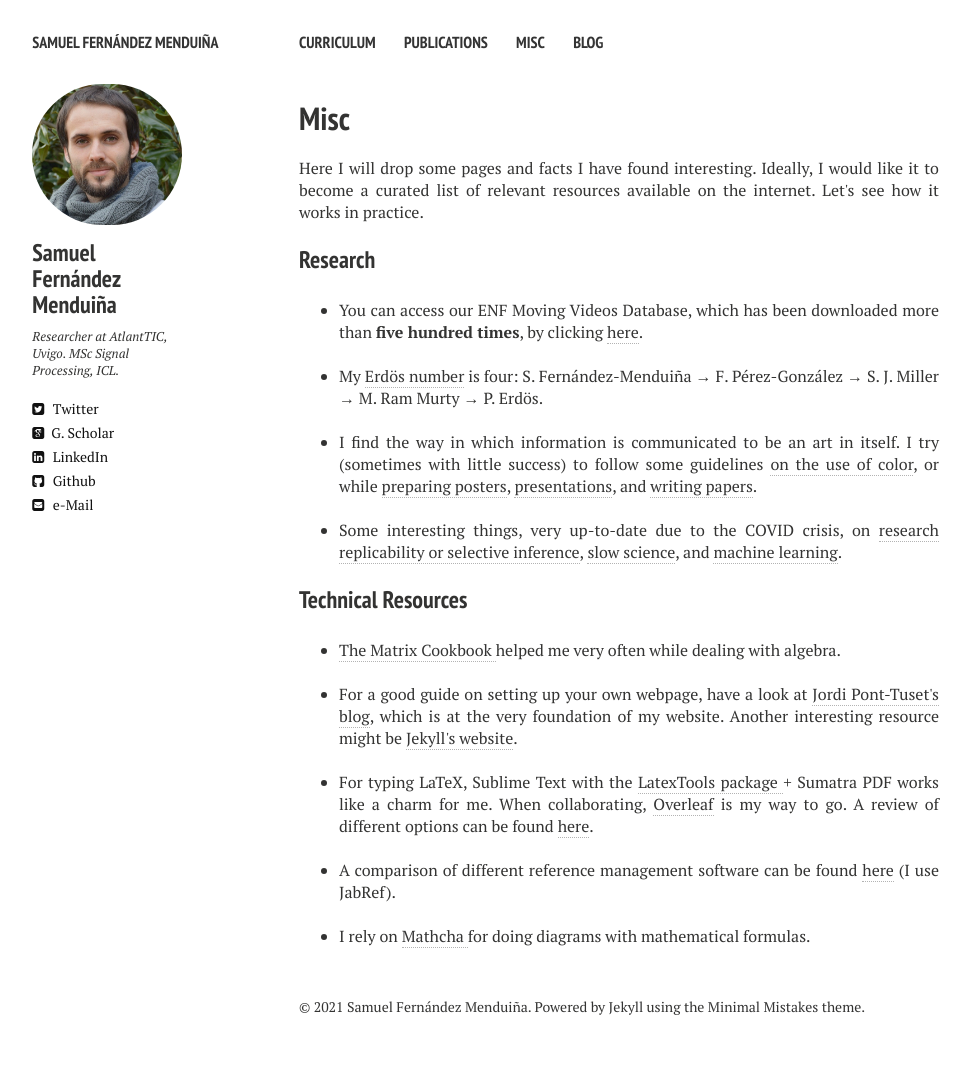
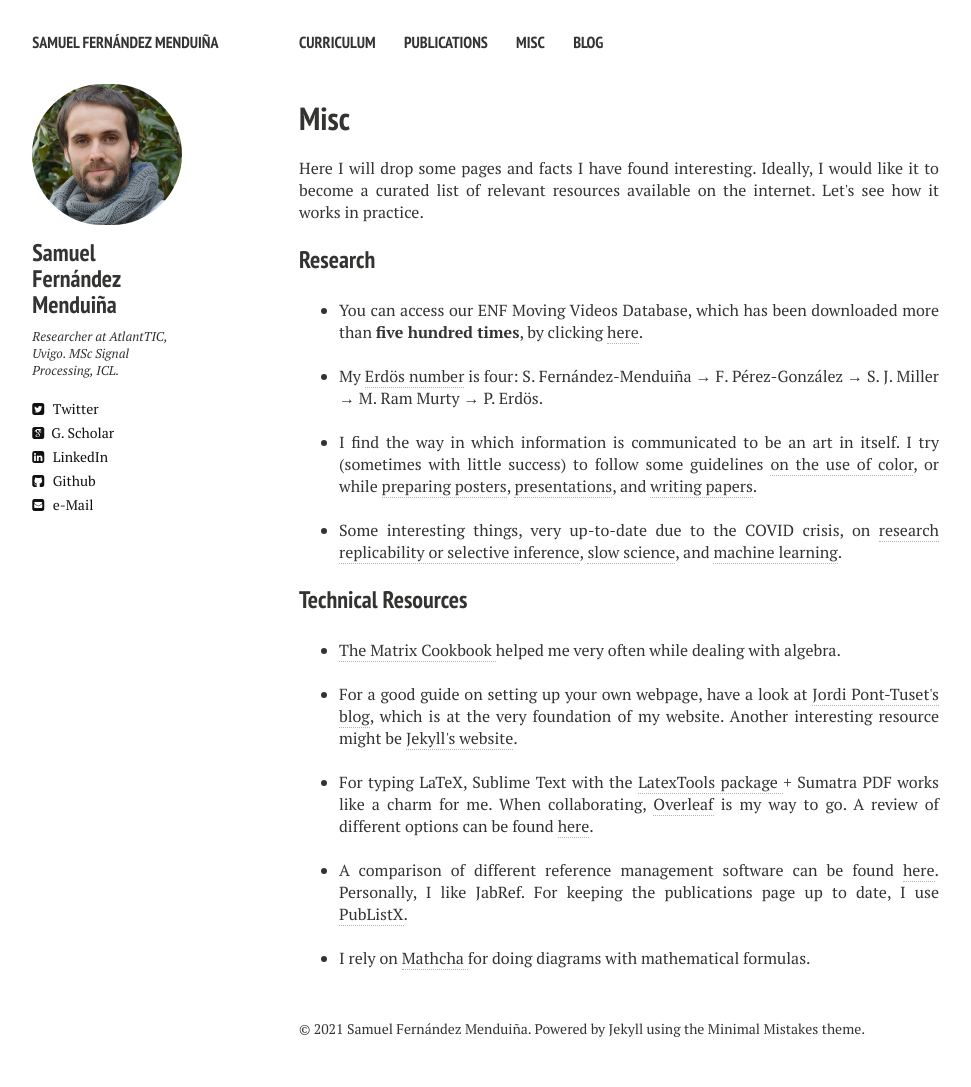
Before and after one commit to sf219/sfweb, a Jekyll site: the page built from misc.md, in a window 1280 px wide. Shown: the whole page, without its empty margins (21-992 px from the left). Built offline with Jekyll 4.4.1, drawn with Linux system fonts in a browser that asks for light colours; nearby versions of some CDN libraries; before the commit the page ends 1065 px from its top, so only the background shows below that.

Commit message:
Update misc.md

```diff
--- a/misc.md
+++ b/misc.md
@@ -33,7 +33,7 @@ Here I will drop some pages and facts I have found interesting. Ideally, I would
   <br/>
   <li> For typing LaTeX, Sublime Text with the <a href="https://jdhao.github.io/2018/03/10/sublime-text-latextools-setup/" target="_blanck"> LatexTools package </a> + Sumatra PDF works like a charm for me. When collaborating, <a href="https://www.overleaf.com/" target="_blanck">Overleaf</a> is my way to go. A review of different options can be found <a href="https://tex.stackexchange.com/questions/339/latex-editors-ides" target = "_blanck">here</a>.</li>
  <br/>
- <li> A comparison of different reference management software can be found <a href="https://mediatum.ub.tum.de/doc/1320978/1320978.pdf" target="_blanck">here</a> (I use JabRef). </li>
+ <li> A comparison of different reference management software can be found <a href="https://mediatum.ub.tum.de/doc/1320978/1320978.pdf" target="_blanck">here</a>. Personally, I like JabRef. For keeping the publications page up to date, I use <a href="https://github.com/fitheart/PubListX" target="_blanck">PubListX</a>.  </li>
  <br/>
   <li> I rely on <a href= "https://www.mathcha.io/" target = "_blanck"> Mathcha </a> for doing diagrams with mathematical formulas. </li>
   </ul>
```
